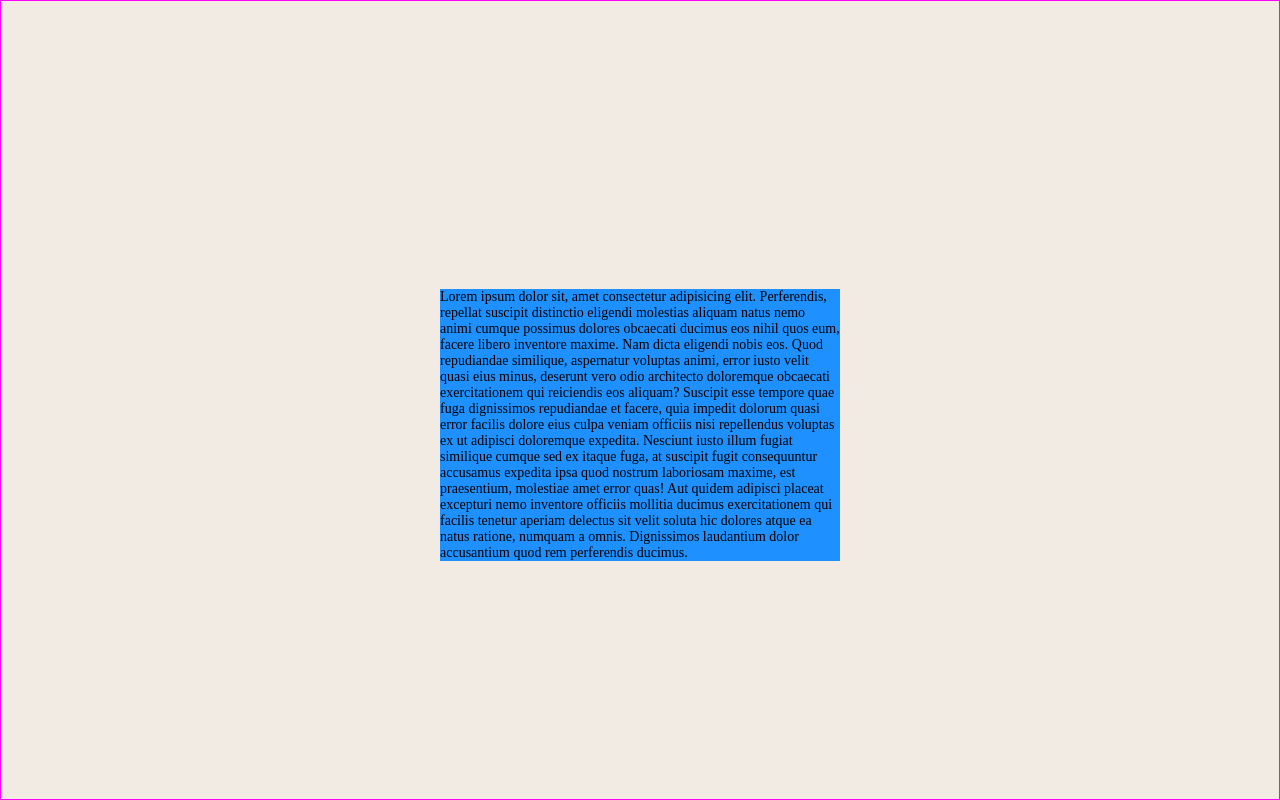
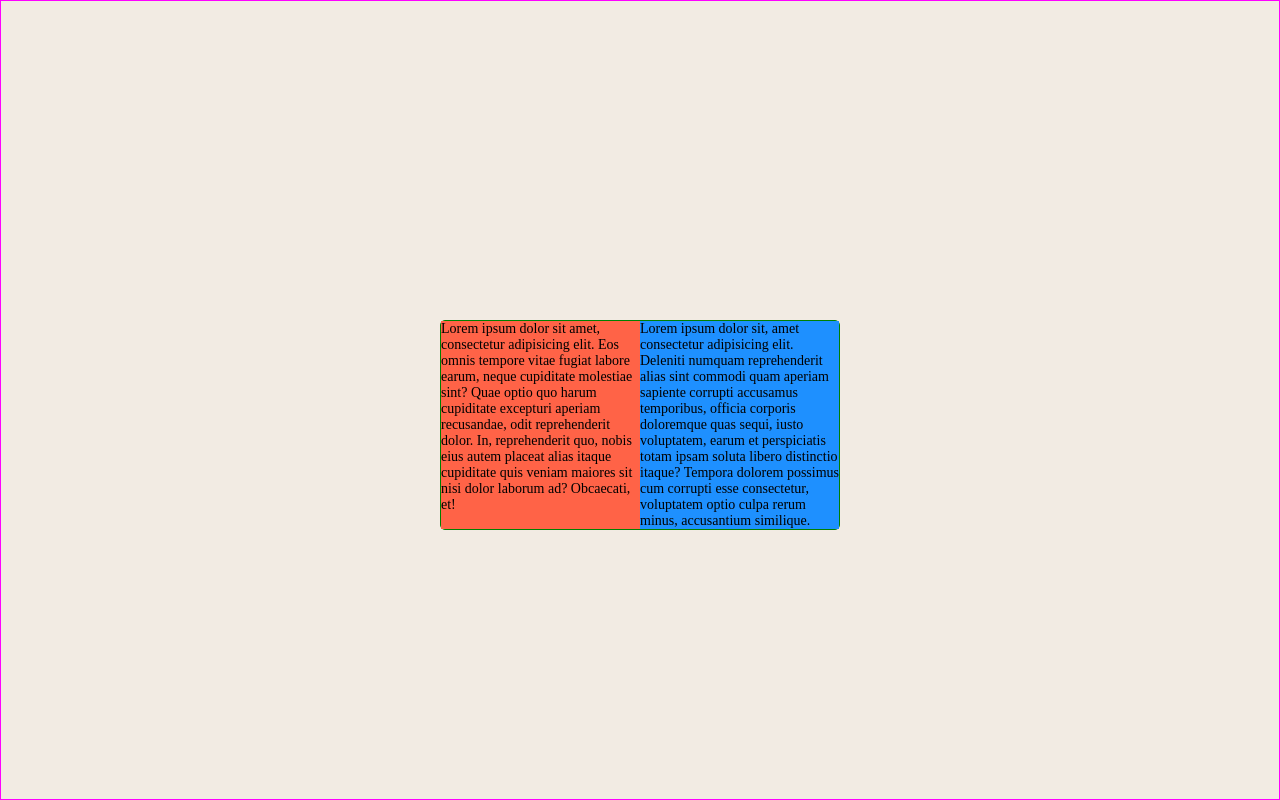
Before and after one commit to Lewis-mbui/frontendmentor-product-preview-card, a plain HTML site: page index.html in a window 1280 px wide. Drawn offline with Linux system fonts and the light colour scheme.

Commit message:
Build the card component

```diff
--- a/css/styles.css
+++ b/css/styles.css
@@ -34,7 +34,7 @@ body {
   justify-content: center;
 }
 
-@media screen and (min-width: 700px){
+@media screen and (min-width: 900px){
   .container {
     align-items: center;
   }
@@ -42,7 +42,25 @@ body {
 
 /* Card */
 .card {
-  background-color: dodgerblue;
+  border: 1px solid green;
+  border-radius: 5px;
+  width: 100%;
   max-width: 400px;
   height: fit-content;
 }
+
+.card__header {
+  background: tomato;
+}
+
+.card__body {
+  background: dodgerblue;
+}
+
+@media screen and (min-width: 900px) {
+  .card {
+    display: grid;
+    grid-template-columns: 1fr 1fr;
+    /* max-width: 600px; */
+  }
+}
--- a/index.html
+++ b/index.html
@@ -15,22 +15,23 @@
   <body>
     <div class="container">
       <div class="card">
-        Lorem ipsum dolor sit, amet consectetur adipisicing elit. Perferendis,
-        repellat suscipit distinctio eligendi molestias aliquam natus nemo animi
-        cumque possimus dolores obcaecati ducimus eos nihil quos eum, facere
-        libero inventore maxime. Nam dicta eligendi nobis eos. Quod repudiandae
-        similique, aspernatur voluptas animi, error iusto velit quasi eius
-        minus, deserunt vero odio architecto doloremque obcaecati exercitationem
-        qui reiciendis eos aliquam? Suscipit esse tempore quae fuga dignissimos
-        repudiandae et facere, quia impedit dolorum quasi error facilis dolore
-        eius culpa veniam officiis nisi repellendus voluptas ex ut adipisci
-        doloremque expedita. Nesciunt iusto illum fugiat similique cumque sed ex
-        itaque fuga, at suscipit fugit consequuntur accusamus expedita ipsa quod
-        nostrum laboriosam maxime, est praesentium, molestiae amet error quas!
-        Aut quidem adipisci placeat excepturi nemo inventore officiis mollitia
-        ducimus exercitationem qui facilis tenetur aperiam delectus sit velit
-        soluta hic dolores atque ea natus ratione, numquam a omnis. Dignissimos
-        laudantium dolor accusantium quod rem perferendis ducimus.
+        <div class="card__header">
+          Lorem ipsum dolor sit amet, consectetur adipisicing elit. Eos omnis
+          tempore vitae fugiat labore earum, neque cupiditate molestiae sint?
+          Quae optio quo harum cupiditate excepturi aperiam recusandae, odit
+          reprehenderit dolor. In, reprehenderit quo, nobis eius autem placeat
+          alias itaque cupiditate quis veniam maiores sit nisi dolor laborum ad?
+          Obcaecati, et!
+        </div>
+        <div class="card__body">
+          Lorem ipsum dolor sit, amet consectetur adipisicing elit. Deleniti
+          numquam reprehenderit alias sint commodi quam aperiam sapiente
+          corrupti accusamus temporibus, officia corporis doloremque quas sequi,
+          iusto voluptatem, earum et perspiciatis totam ipsam soluta libero
+          distinctio itaque? Tempora dolorem possimus cum corrupti esse
+          consectetur, voluptatem optio culpa rerum minus, accusantium
+          similique.
+        </div>
       </div>
     </div>
   </body>
```
Also changed, not shown: components/card.html (added, +17 -0 lines).
